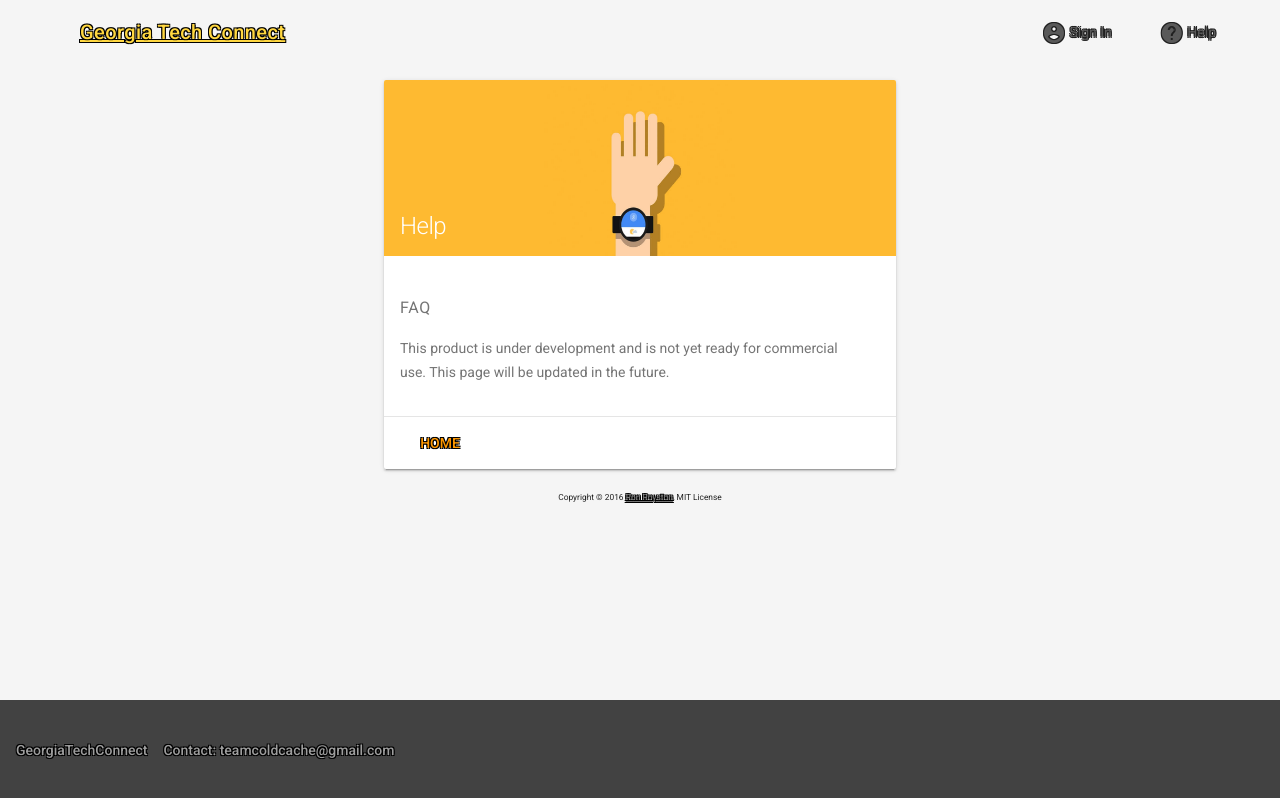
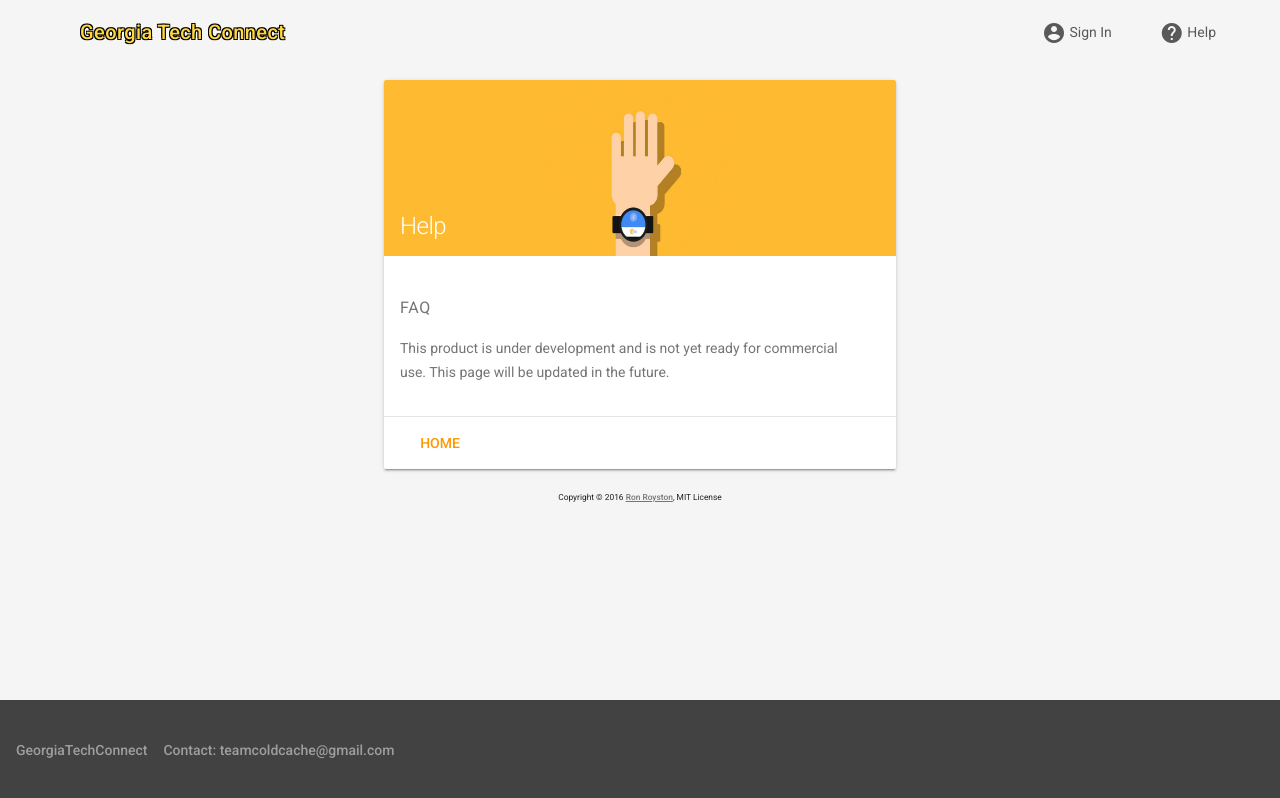
Before and after one commit to ColdCache/gatechconnect, a plain HTML site: page public/help.html in a window 1280 px wide. Drawn offline with nearby package versions, Linux system fonts and the light colour scheme; no server answers.

Commit message:
Header Visual Fix
Changed header to be more clear against the white background.

```diff
--- a/public/help.html
+++ b/public/help.html
@@ -25,7 +25,7 @@
         <header class="mdl-layout__header mdl-layout__header--transparent ">
                 <div class="mdl-layout__header-row mdl-color-text--grey-700">
                     <span class="mdl-layout-title">
-                <a href="/">Georgia Tech Connect</a>
+                <a href="/" class="header">Georgia Tech Connect</a>
               </span>
                     <!-- Add spacer, to align navigation to the right -->
                     <div class="mdl-layout-spacer"></div>
--- a/public/style.css
+++ b/public/style.css
@@ -19,12 +19,13 @@ footer {
           padding: 25px;
         }
 
-a {
+a.header {
 	text-shadow:
     -1px -1px 0 #000,
     1px -1px 0 #000,
     -1px 1px 0 #000,
     1px 1px 0 #000;
+	text-decoration: none;
 }
 
 label {
```
Also changed, not shown: public/about.html (+1 -1 lines), public/account.html (+1 -1 lines), public/index.html (+3 -3 lines), public/private.html (+1 -1 lines), public/public.html (+1 -1 lines).
